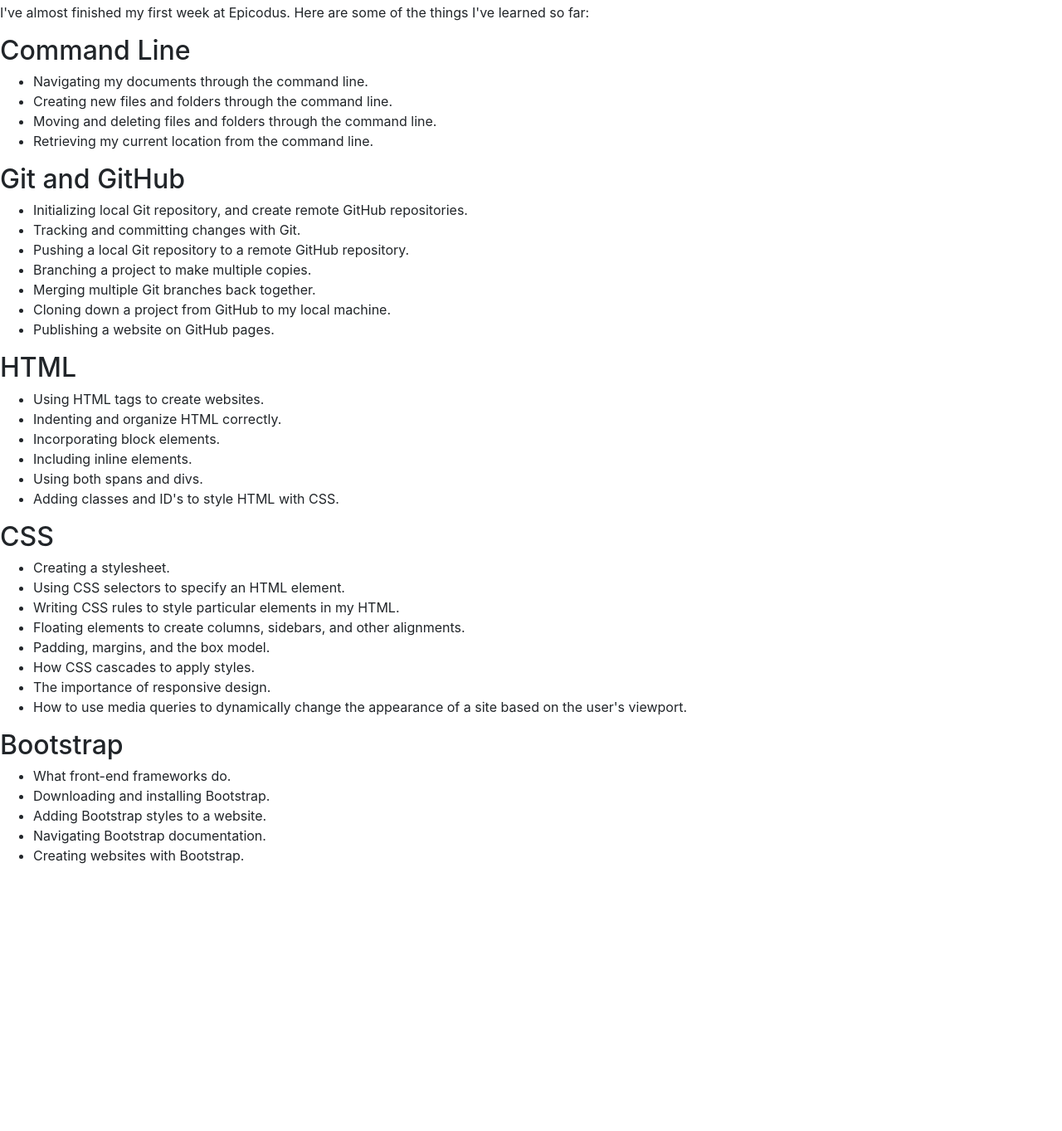
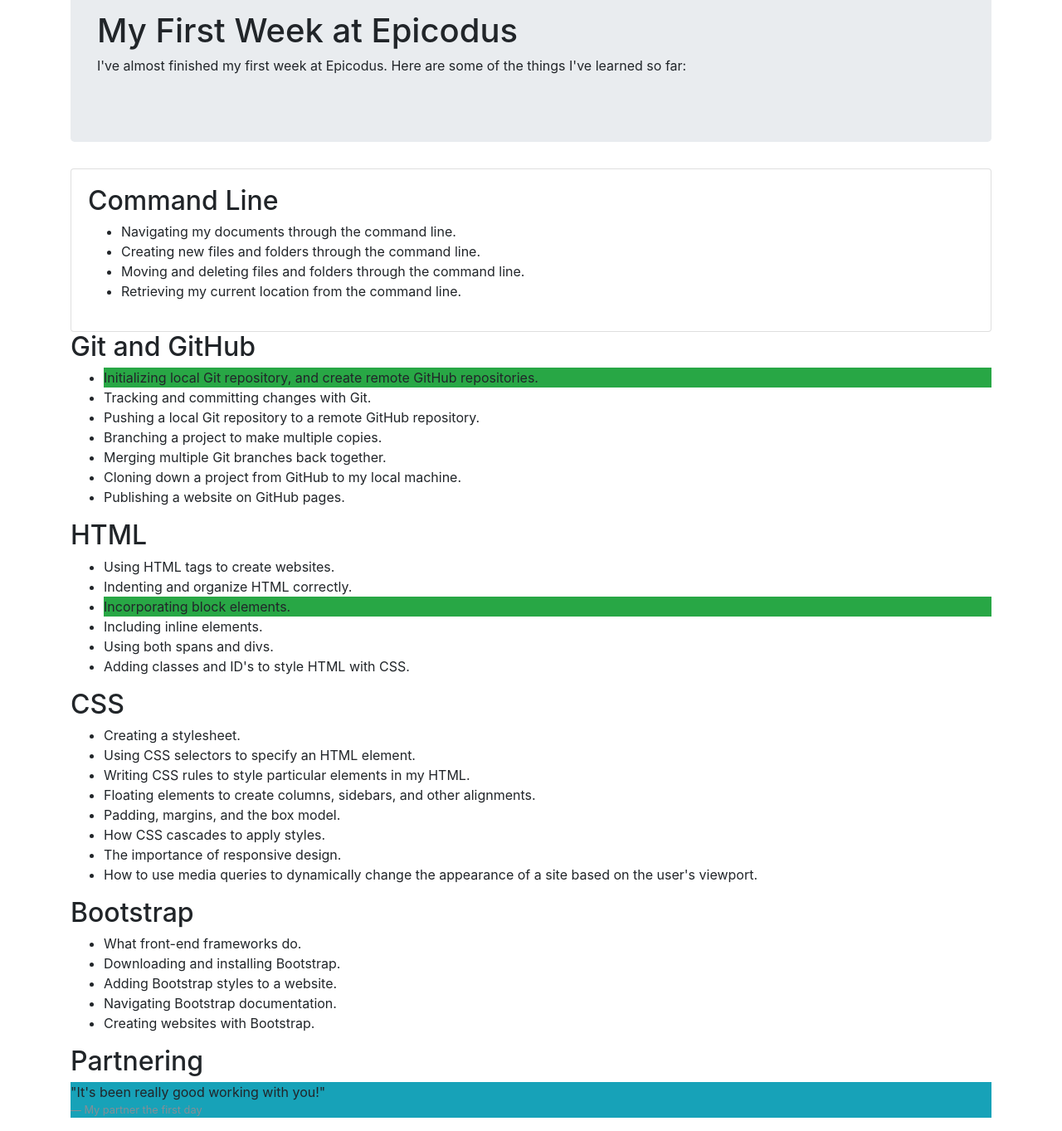
Before and after one commit to hollywilkalis/week-in-review, a plain HTML site: page index.html in a window 1280 px wide. Shown: the part 49-1412 px from the top of the page at 83% size. Before the commit the page ends 1108 px from the top, so only its background shows below. Drawn offline with Linux system fonts and the light colour scheme.

Commit message:
Add container, card and blockquote to index.html

```diff
--- a/index.html
+++ b/index.html
@@ -5,10 +5,14 @@
     <title>My First Week at Epicodus</title>
   </head>
   <body>
+    <div class="container">
+      <div class="jumbotron">
         <h1>My First Week at Epicodus</h1>
-    <p>
-      I've almost finished my first week at Epicodus. Here are some of the things I've learned so far:
+        <p>I've almost finished my first week at Epicodus. Here are some of the things I've learned so far:
         </p>
+      </div>
+      <div class="card">
+        <div class="card-body">
           <h2>Command Line</h2>
           <ul>
             <li>Navigating my documents through the command line.</li>
@@ -16,9 +20,11 @@
             <li>Moving and deleting files and folders through the command line.</li>
             <li>Retrieving my current location from the command line.</li>
           </ul>
+        </div>
+      </div>
       <h2>Git and GitHub</h2>
       <ul>
-      <li>Initializing local Git repository, and create remote GitHub repositories.</li>
+        <li class="bg-success">Initializing local Git repository, and create remote GitHub repositories.</li>
         <li>Tracking and committing changes with Git.</li>
         <li>Pushing a local Git repository to a remote GitHub repository.</li>
         <li>Branching a project to make multiple copies.</li>
@@ -30,7 +36,7 @@
       <ul>
         <li>Using HTML tags to create websites.</li>
         <li>Indenting and organize HTML correctly.</li>
-      <li>Incorporating block elements.</li>
+        <li class="bg-success">Incorporating block elements.</li>
         <li>Including inline elements.</li>
         <li>Using both spans and divs.</li>
         <li>Adding classes and ID's to style HTML with CSS.</li>
@@ -54,5 +60,11 @@
         <li>Navigating Bootstrap documentation.</li>
         <li>Creating websites with Bootstrap.</li>
       </ul>
+      <h2>Partnering</h2>
+      <blockquote class="bg-info">
+        <p class="mb-0">"It's been really good working with you!"</p>
+        <footer class="blockquote-footer">My partner the first day</footer>
+      </blockquote>
+    </div>
   </body>
 </html>
```
Lines whose indentation alone changed are shown as unchanged.
